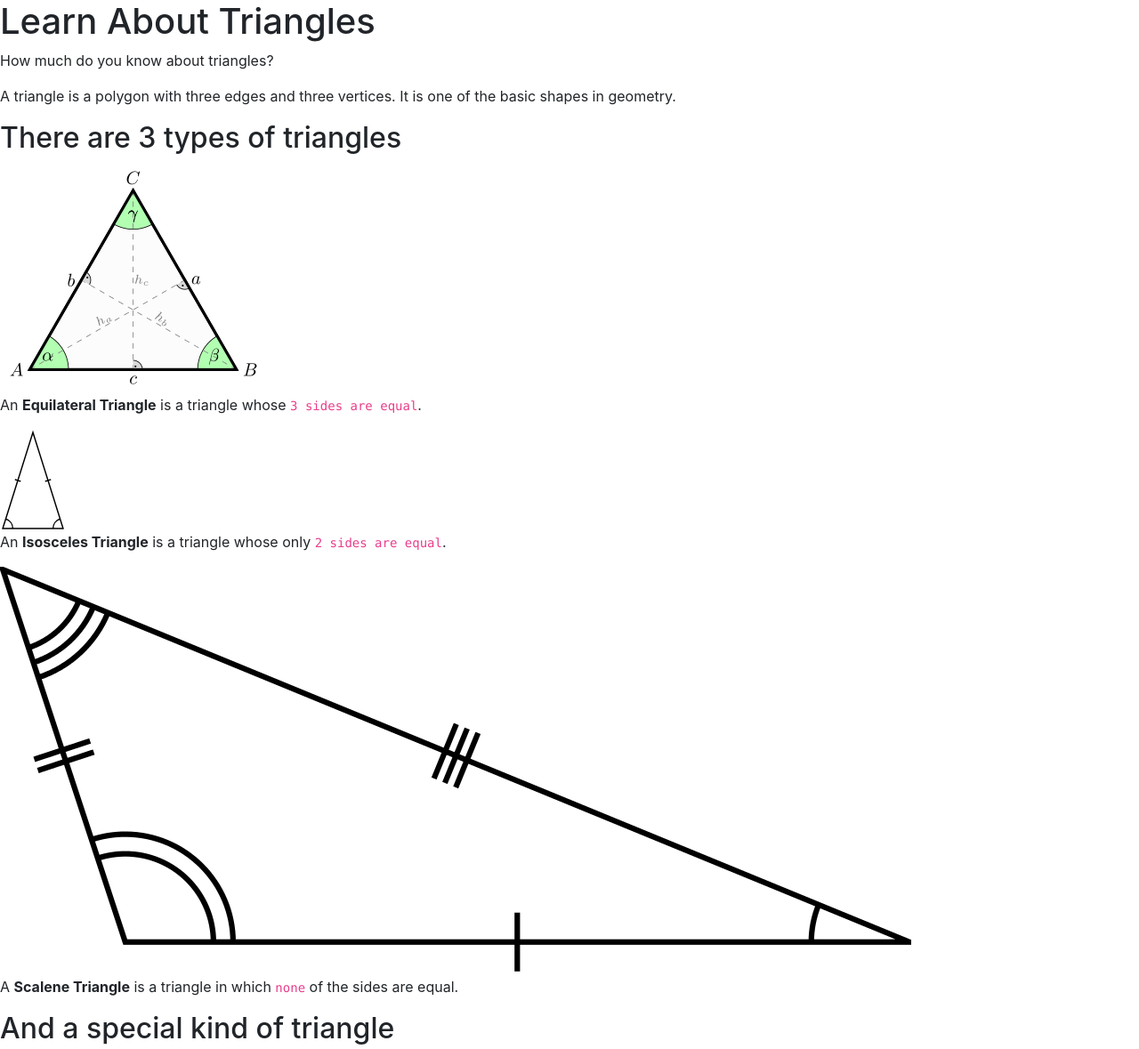
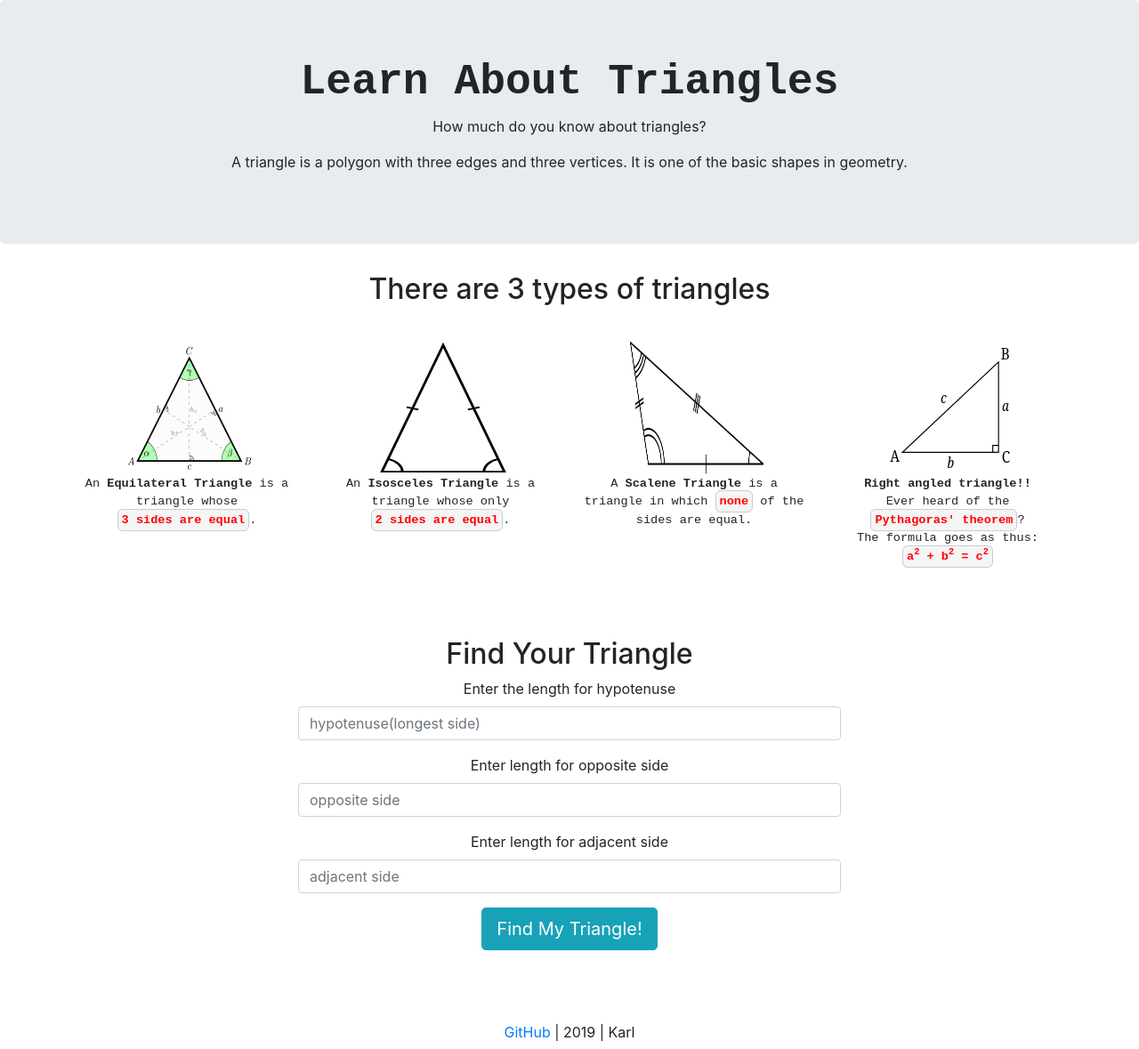
Before and after one commit to mashm3ll0w/learn-triangles, a plain HTML site: page index.html in a window 1280 px wide. Shown: the top 1179 px of the page at 89% size. Drawn offline with Linux system fonts and the light colour scheme.

Commit message:
make the page ui

```diff
--- a/css/styles.css
+++ b/css/styles.css
@@ -0,0 +1,68 @@
+body {
+  text-align: center;
+}
+.title-section h1{
+  font-weight: bold;
+  font-family: 'Courier New', Courier, monospace;
+  font-size: 3rem;
+  text-align: center;
+}
+
+/* .triangle{
+  width: 200px;
+  height: 200px;
+  padding: 10px;
+  border: solid grey 1px;
+  border-radius: 10px;
+  text-align: center;
+  margin: 5px;
+} */
+
+.triangle p {
+  padding: 0;
+  margin: 0;
+  width: 250px;
+  font-size: 0.85rem;
+  font-family: 'Courier New', Courier, monospace;
+}
+
+.title-section p {
+  text-align: center;
+}
+
+img {
+	width: 150px;
+	height: 150px;
+}
+
+code {
+  font-size: 0.85rem;
+  border-radius: 6px;
+  background-color: #f5f5f5;
+  border: 1px solid #C7CDD1;
+  padding: 0.25rem 0.25rem;
+  font-family: 'Courier New', Courier, monospace;
+  font-weight: 600;
+  color: red;
+}
+
+.special {
+  margin: 40px auto;
+  text-align: center;
+}
+
+.special p {
+  padding: 0;
+  margin: 0;
+  width: 350px;
+  font-size: 0.85rem;
+  font-family: 'Courier New', Courier, monospace;
+}
+
+.container {
+  margin: 40px auto 80px auto;
+}
+
+.forms {
+  width: 50%;
+}
--- a/index.html
+++ b/index.html
@@ -9,39 +9,63 @@
 		<title>Learning Triangles</title>
 	</head>
 	<body>
-		<h1>Learn About Triangles</h1>
-    <p>How much do you know about triangles?</p>
-    <p>A triangle is a polygon with three edges and three vertices. It is one of the basic shapes in geometry.</p>
+		<div class="jumbotron">
+			<div class="title-section">
+				<h1 class="heading">Learn About Triangles</h1>
+				<p class="intro">How much do you know about triangles?</p>
+				<p class="intro">A triangle is a polygon with three edges and three vertices. It is one of the basic shapes in geometry.</p>
+			</div>
+		</div>
 
 		<h2>There are 3 types of triangles</h2>
+		<div class="container">
+			<div class="row">
+				<div class="col-md-3 triangle">
 					<img src="img/equilateral.png" alt="equilateral triangle" />
-		<p>An <strong>Equilateral Triangle</strong> is a triangle whose <code>3 sides are equal</code>.</p>
+					<p>An <strong>Equilateral Triangle</strong> is a triangle whose <br> <code>3 sides are equal</code>.</p>
+				</div>
+				<div class="col-md-3 triangle">
 					<img src="img/isosceles.svg" alt="isosceles triangle" />
-		<p>An <strong>Isosceles Triangle</strong> is a triangle whose only <code>2 sides are equal</code>.</p>
+					<p>An <strong>Isosceles Triangle</strong> is a triangle whose only <br> <code>2 sides are equal</code>.</p>
+				</div>
+				<div class="col-md-3 triangle">
 					<img src="img/scalene.png" alt="scalene triangle" />
 					<p>A <strong>Scalene Triangle</strong> is a triangle in which <code>none</code> of the sides are equal.</p>
+				</div>
+				<div class="col-md-3 triangle">
+					<!-- <h2>And a special kind of triangle</h2> -->
+					<img src="img/right-triangle.svg" alt="right-angled triangle" />
+					<p><strong>Right angled triangle!! <br></strong>Ever heard of the <br> <strong><code>Pythagoras' theorem</code></strong>?</p>
+					<p>
+						The formula goes as thus: <br> <code>a<sup>2</sup> + b<sup>2</sup> = c<sup>2</sup></code>
+					</p>
+				</div>
+			</div>
+		</div>
 
-		<h2>And a special kind of triangle</h2>
-		<img src="img/right-triangle.svg" alt="right-angled triangle" />
-		<p>A <strong>Right-angled</strong> triangle is a triangle whose formula, <code>Pythagoras' theorem</code> is very famous in mathematics.</p>
-		<p>
-			The formula goes as thus: <code>a<sup>2</sup> + b<sup>2</sup> = c<sup>2</sup></code>
-		</p>
-		<script src="js/script.js" charset="utf-8" type="text/javascript"></script>
-
-		<h2>Enter each side of a triangle to tell which category it falls under</h2>
+		<div class="container forms">
+			<h2>Find Your Triangle</h2>
 			<form action="submit">
+				<div class="form-group">
 					<label for="hypotenuse">Enter the length for hypotenuse</label>
-      <input type="text" class="" id="hypotenuse" placeholder="hypotenuse(longest side)" autocomplete="off" />
+					<input type="text" class="form-control" id="hypotenuse" placeholder="hypotenuse(longest side)" autocomplete="off" />
+				</div>
+				<div class="form-group">
 					<label for="opposite">Enter length for opposite side</label>
-      <input type="text" class="" id="opposite" placeholder="opposite side" autocomplete="off">
+					<input type="text" class="form-control" id="opposite" placeholder="opposite side" autocomplete="off" />
+				</div>
+				<div class="form-group">
 					<label for="adjacent">Enter length for adjacent side</label>
-      <input type="text" class="" id="adjacent" placeholder="adjacent side" autocomplete="off">
-      <button type="submit" class="" value="submit" onclick="triangleCalculator()">Find My Triangle!</button>
+					<input type="text" class="form-control" id="adjacent" placeholder="adjacent side" autocomplete="off" />
+				</div>
+				<button type="submit" class="btn btn-lg btn-info" value="submit" onclick="triangleCalculator()">Find My Triangle!</button>
 			</form>
+		</div>
 
 		<footer>
 			<p><a href="github.com/mashm3ll0w">GitHub</a> | 2019 | Karl</p>
 		</footer>
+
+		<script src="js/script.js" charset="utf-8" type="text/javascript"></script>
 	</body>
 </html>
```
Lines whose indentation alone changed are shown as unchanged.
